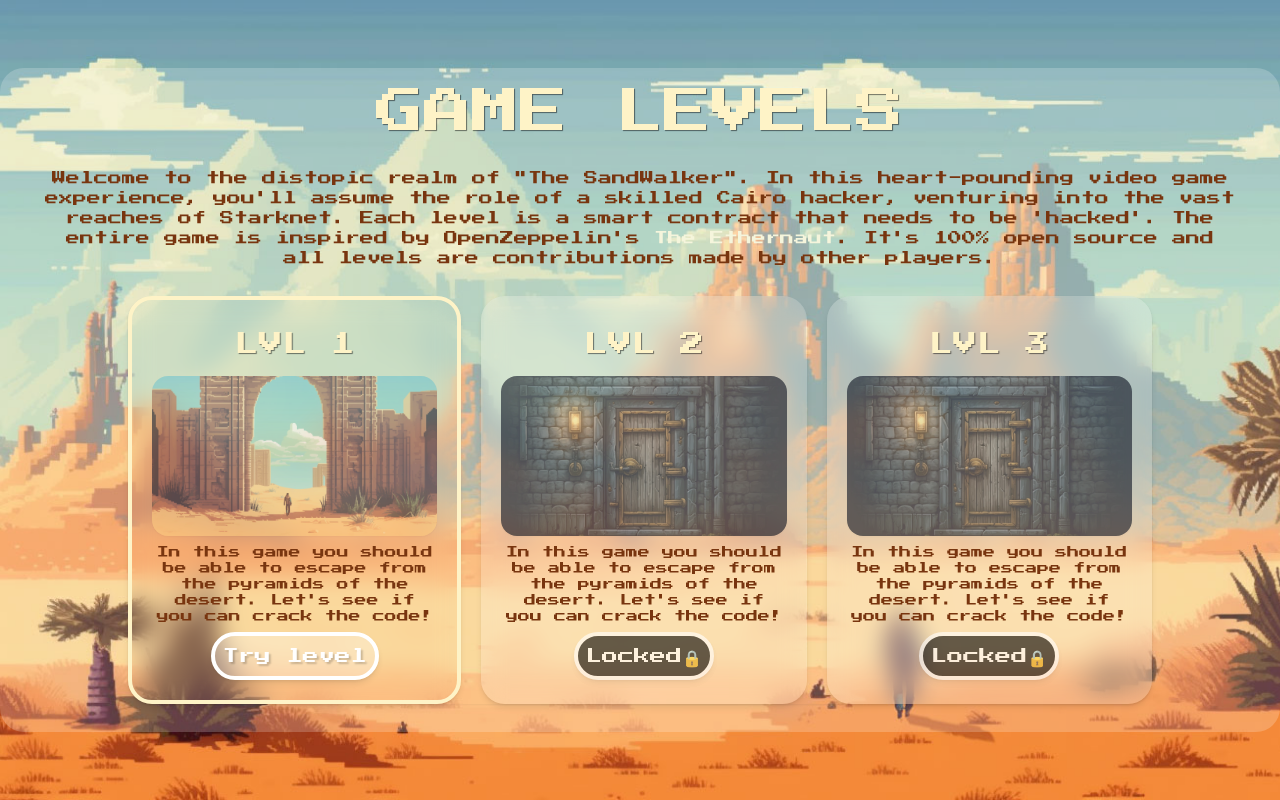
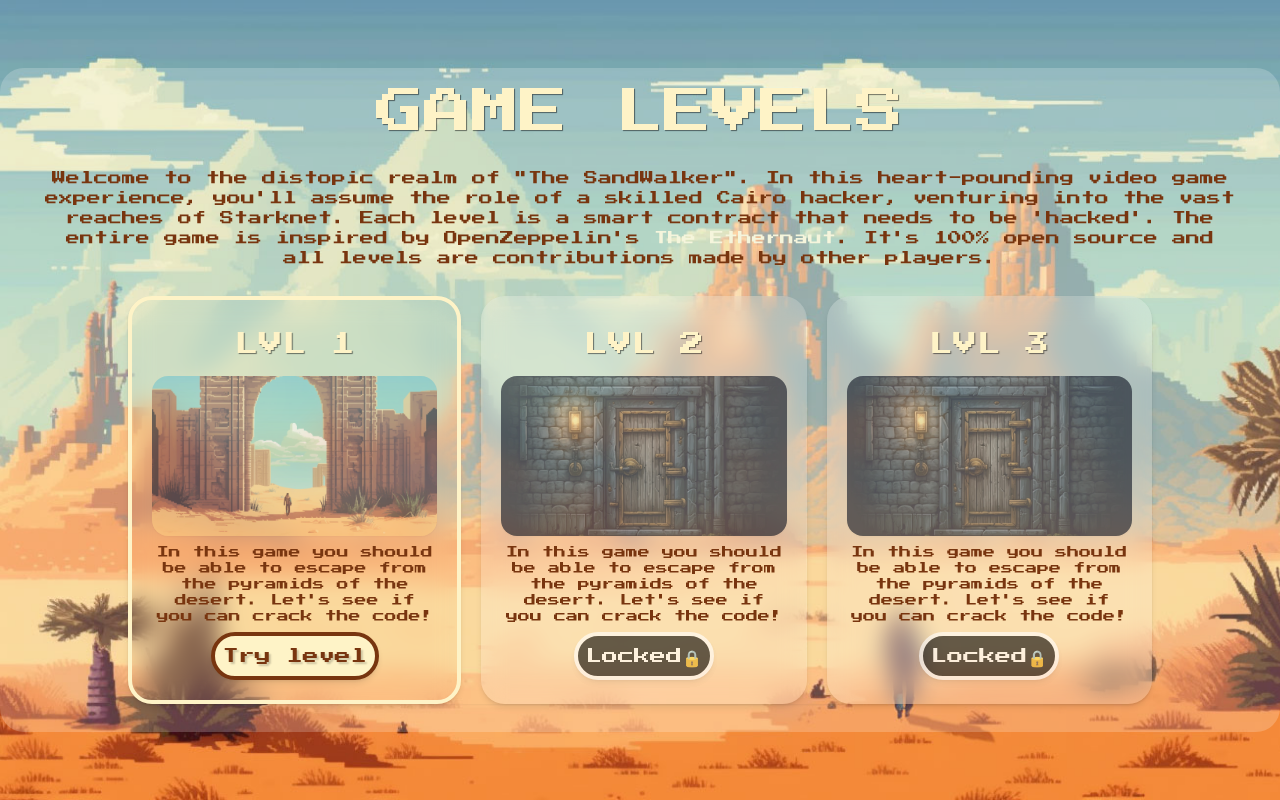
Before and after one commit to OpenTechne/TheSandWalker, a Next.js app in the folder client/: page / in a window 1280 px wide. Shown: the part 800-1600 px from the top of the page. Built offline with nearby package versions, Linux system fonts and the light colour scheme.

Commit message:
Update TryLevel

```diff
--- a/client/src/components/Buttons/TryLevel.jsx
+++ b/client/src/components/Buttons/TryLevel.jsx
@@ -5,7 +5,7 @@
   return (
     <div className="flex w-full justify-center">
       <button
-        className="transition ease-in-out delay-150 hover:scale-110 duration-300 rounded-full border-4 hover:bg-black border-white shadow-md bg-white/30 text-white [text-shadow:_2px_2px_2px_rgb(0_0_0_/_20%)] p-2 lg:text-md"
+        className="transition ease-in-out delay-150 hover:scale-110 duration-300 rounded-full border-4 hover:bg-amber-900 hover:text-amber-100 hover:border-amber-100 bg-amber-100 shadow-md text-amber-900 border-amber-900 [text-shadow:_2px_2px_2px_rgb(0_0_0_/_20%)] p-2 lg:text-md"
         onClick={() => {
           window.location.href = "/level1";
         }}
```
